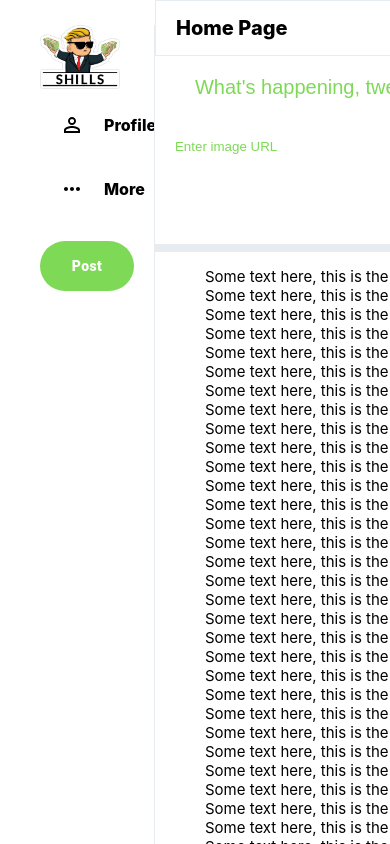
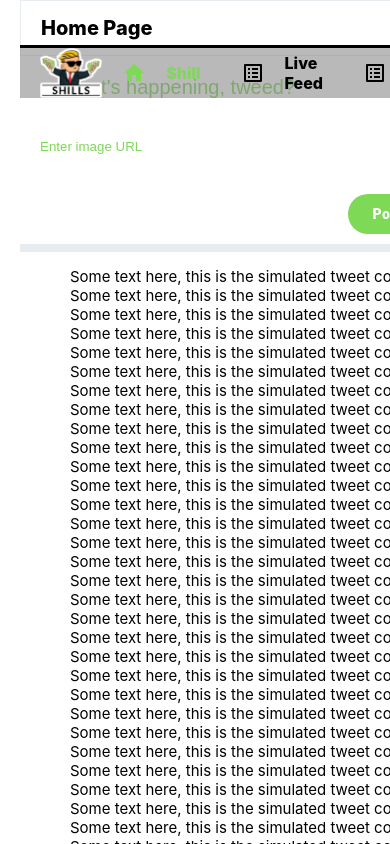
Before and after one commit to tonywuhoo/twitter-clone, a React (Create React App) app: page / in a window 390 px wide. Built offline with nearby package versions, Linux system fonts and the light colour scheme.

Commit message:
begin media query on sidebar

```diff
--- a/src/Components/Footer.jsx
+++ b/src/Components/Footer.jsx
@@ -14,14 +14,14 @@ function Footer() {
 <div className="footer-sign-in-up-container">
      <div className="footer-sign-in">
       <Modal onClose={() => setShowSignInModal(false)} show={showSignInModal} />
-        <Button className="modal-button" onClick={() => setShowSignInModal(true)}>Sign In!</Button>
+        <Button className="modal-button" onClick={() => setShowSignInModal(true)}>Sign In</Button>
   </div>
   <div className="footer-sign-up">
         <SignUpModal
           onClose={() => setSignUpModal(false)}
             show={showSignUpModal}
     />
-        <Button className="modal-button" onClick={() => setSignUpModal(true)}>Sign Up!</Button>
+        <Button className="modal-button" onClick={() => setSignUpModal(true)}>Sign Up</Button>
         </div>
 </div>
     </>
--- a/src/Components/Sidebar.css
+++ b/src/Components/Sidebar.css
@@ -39,3 +39,29 @@
 	margin-top: 20px !important;
 	max-width: 200px;
 }
+
+@media only screen and (max-width: 600px) {
+
+   .sidebar-container {
+      display: flex;
+      flex-direction: row;
+      flex-wrap: wrap;
+      justify-content: flex-start;
+      align-content: flex-end;
+      align-items: flex-start;
+      height: 100vh;
+  }
+
+  .sidebar {
+      border-top: 3px solid black;
+      display: inline-flex;
+      height: 50px;
+      position: fixed;
+      background-color: rgba(128, 128, 128, 0.549);
+      order: 0;
+      flex: 0 1 auto;
+      align-self: baseline;
+  }
+
+
+}
--- a/src/Components/Sidebar.js
+++ b/src/Components/Sidebar.js
@@ -1,40 +1,45 @@
-import React from 'react'
-import './Sidebar.css'
-import TwitterIcon from '@mui/icons-material/Twitter';
-import SidebarOption from './SidebarOption';
-import HomeIcon from '@mui/icons-material/Home'
-import SearchIcon from '@mui/icons-material/Search';
-import Button from '@mui/material/Button';
-import MailOutlineIcon from '@mui/icons-material/MailOutline';
-import BookmarkBorderIcon from '@mui/icons-material/BookmarkBorder';
-import ListAltIcon from '@mui/icons-material/ListAlt';
-import PermIdentityIcon from '@mui/icons-material/PermIdentity';
-import MoreHorizIcon from '@mui/icons-material/MoreHoriz';
-import SmartButtonIcon from '@mui/icons-material/SmartButton';
-import Logo from '.././Components/shill.png';
+import React from "react";
+import "./Sidebar.css";
+import TwitterIcon from "@mui/icons-material/Twitter";
+import SidebarOption from "./SidebarOption";
+import HomeIcon from "@mui/icons-material/Home";
+import SearchIcon from "@mui/icons-material/Search";
+import Button from "@mui/material/Button";
+import MailOutlineIcon from "@mui/icons-material/MailOutline";
+import BookmarkBorderIcon from "@mui/icons-material/BookmarkBorder";
+import ListAltIcon from "@mui/icons-material/ListAlt";
+import PermIdentityIcon from "@mui/icons-material/PermIdentity";
+import MoreHorizIcon from "@mui/icons-material/MoreHoriz";
+import SmartButtonIcon from "@mui/icons-material/SmartButton";
+import Logo from ".././Components/shill.png";
 
-import NotificationsNoneIcon from '@mui/icons-material/NotificationsNone';
-
+import NotificationsNoneIcon from "@mui/icons-material/NotificationsNone";
 
 function Sidebar() {
   return (
+    <div className="sidebar-container">
     <div className="sidebar">
-    <img className="profile-photo" src={Logo} alt={"Shill Site"} width="80px"/>
-      {/* <SidebarOption active Icon={<HomeIcon />} text="$hill" image={Logo}  src="https://freeimage.host/i/HFl919t" /> */}
-
+      <img
+        className="profile-photo"
+        src={Logo}
+        alt={"Shill Site"}
+        width="80px"
+      />
+      <SidebarOption active Icon={<HomeIcon />} text="$hill" image={Logo}  src="https://freeimage.host/i/HFl919t" />
 
       {/* <SidebarOption Icon={<NotificationsNoneIcon />} text="Notifications" /> */}
       {/* <SidebarOption Icon={<MailOutlineIcon />} text="Messages" /> */}
       {/* <SidebarOption Icon={<BookmarkBorderIcon />} text="Bookmarks" /> */}
-      {/* <SidebarOption Icon={<ListAltIcon />} text="Lists" /> */}
+      <SidebarOption Icon={<ListAltIcon />} text="Live Feed" />
+      <SidebarOption Icon={<ListAltIcon />} text="News" />
       <SidebarOption Icon={<PermIdentityIcon />} text="Profile" />
       <SidebarOption Icon={<MoreHorizIcon />} text="More" />
       {/* this is the 'tweet' button */}
-
       <Button variant="outlined" className="sidebar_Tweet" fullWidth>
         Post
       </Button>
-    </div>
+      </div>
+      </div>
   );
 }
 
--- a/src/Components/SidebarOption.css
+++ b/src/Components/SidebarOption.css
@@ -27,3 +27,7 @@
 .sidebarOption--active {
   color: var(--twitter-color);
 }
+
+@media only screen and (max-width: 600px) {
+
+}
--- a/src/Components/SidebarOption.js
+++ b/src/Components/SidebarOption.js
@@ -1,21 +1,14 @@
 import React from "react";
 import "./SidebarOption.css";
 
-
 function SidebarOption({ active, text, Icon }) {
   return (
-   <>
+    <>
       <div className={`sidebarOption ${active && "sidebarOption--active"}`}>
         {Icon}
         <h2>{text}</h2>
       </div>
-
-
-      <div className="footer">
-
-      </div>
-      </>
-
+    </>
   );
 }
 
```
